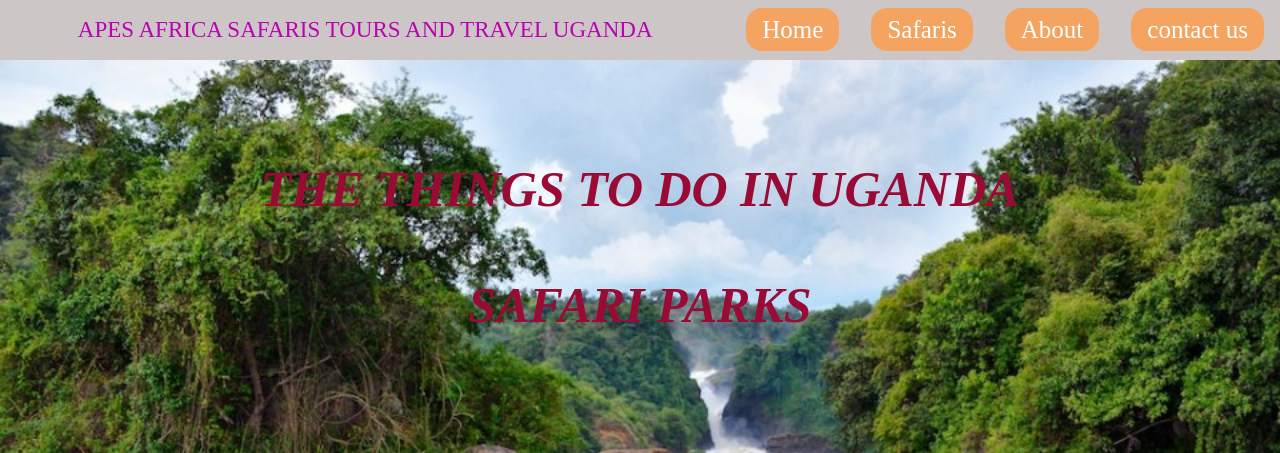
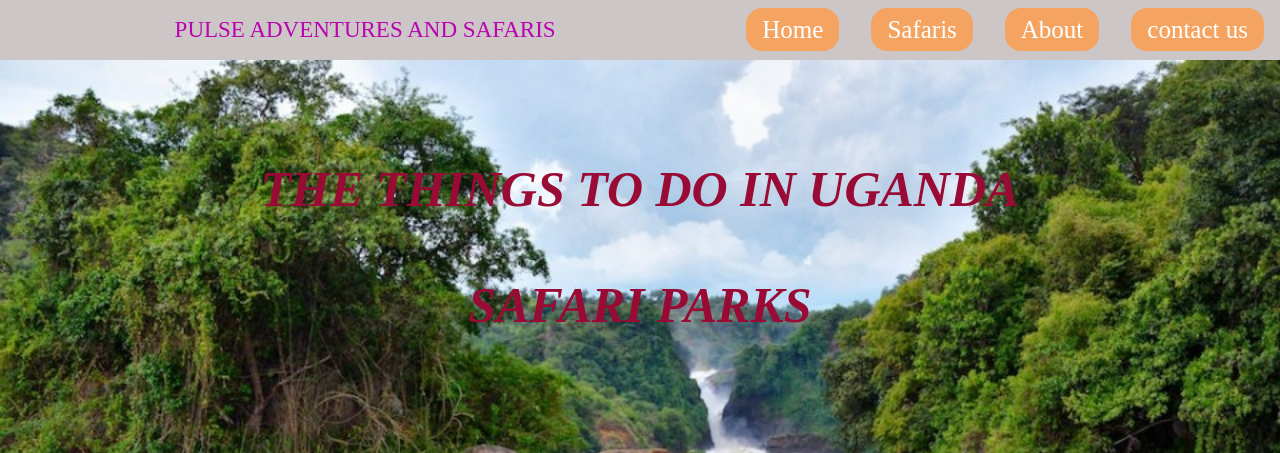
Before and after one commit to pulseadventures/pulseadventures.github.io, a plain HTML site: page Things.html in a window 1280 px wide. Shown: the top 453 px of the page. Drawn offline with Linux system fonts and the light colour scheme.

Commit message:
Update Things.html

```diff
--- a/Things.html
+++ b/Things.html
@@ -16,7 +16,7 @@
 
 
         </a>
-        <div class="logo">APES AFRICA SAFARIS TOURS AND TRAVEL UGANDA</div>
+        <div class="logo">PULSE ADVENTURES AND SAFARIS</div>
 
         <div class="nav-links">
             <ul>
```
